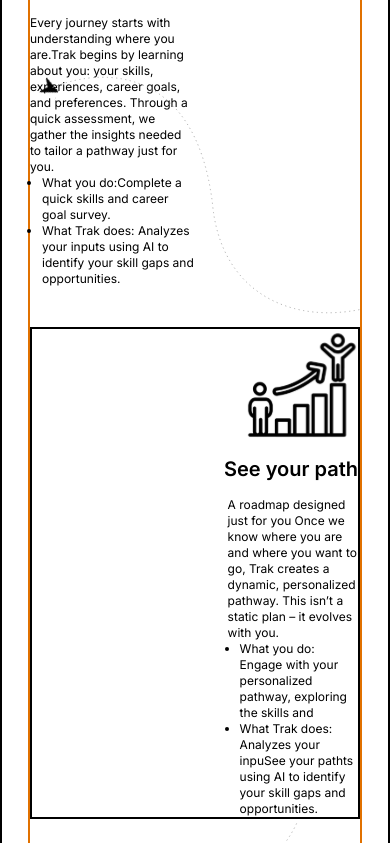
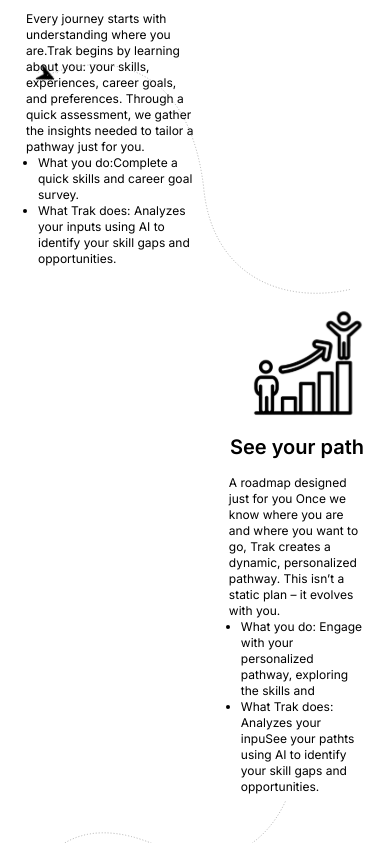
Before and after one commit to VishalMyla/Trak, a React (Vite) app: page / in a window 390 px wide. Shown: the part 2121-2964 px from the top of the page. Built offline with nearby package versions, Linux system fonts and the light colour scheme; a web font is replaced by a local one.

Commit message:
arrows for mobile version

```diff
--- a/src/App.css
+++ b/src/App.css
@@ -208,3 +208,12 @@
     transform: translateY(-10px);
   }
 }
+
+@media (max-width: 768px) {
+  svg {
+    width: 90%;
+  }
+  path {
+    stroke-width: 0.3%;
+  }
+}
--- a/src/component/AnimatedPath/index.jsx
+++ b/src/component/AnimatedPath/index.jsx
@@ -21,7 +21,7 @@
           autoRotate: true, // Rotate the arrow to follow the path's direction
           alignOrigin: [0.5, 0.5], // Center the arrow on the path
         },
-        duration: 5, // Animation duration
+        duration: window.innerWidth < 768 ? 3 : 5,  // Animation duration
         ease: 'power1.inOut', // Smooth easing
         paused: true, // Pause the animation initially
       });
@@ -40,8 +40,8 @@
   return (
     <div className=''>
       <svg
-        width="95%"
-        height="140%"
+        width="100%"
+        height="auto"
         viewBox="0 0 1383 1044"
         fill="none"
         xmlns="http://www.w3.org/2000/svg"
@@ -52,10 +52,10 @@
           id={pathId} // Unique ID for the path
           d={svgpath}
           stroke="#A5A5A5"
-          strokeWidth="3.70616"
+          strokeWidth="0.2%" // Use percentage for stroke width
           strokeLinecap="round"
           strokeLinejoin="round"
-          strokeDasharray="1.85 18.53"
+          strokeDasharray="0.1% 1%" // Use percentage for dash array
         />
       </svg>
     </div>
--- a/src/component/Works/index.jsx
+++ b/src/component/Works/index.jsx
@@ -65,7 +65,7 @@
     ]
 
     return (
-        <div className='my-40 flex flex-col items-center border-2 border-amber-600  justify-center mx-auto max-md:mx-1.5 max-md:block '>
+        <div className='my-40 flex flex-col items-center   justify-center mx-auto max-md:mx-1.5 max-md:block  '>
             <img
                 ref={arrowRef}
                 id="arrow"
@@ -96,7 +96,7 @@
 
 
                     </div>
-                    <AnimatedPath className=" left-12   max-md:left-5 max-md:top-10"
+                    <AnimatedPath className="h-[37rem] left-12   max-md:left-5 max-md:top-10"
                         svgpath="M2.4303 51.706C207.959 -39.7872 638.47 -67.0804 716.289 555.692C751.124 957.864 1069.11 1093.1 1380.3 1024.49"
                         pathId="dottedLine1"
                         arrowRef={arrowRef}
@@ -107,7 +107,7 @@
                 </div>
 
 
-                <div className=' flex flex-col items-end mt-40 max-md:mt-10 max-md:w-full border-2 '>
+                <div className=' flex flex-col items-end mt-40 max-md:mt-10 max-md:w-full  '>
                     <img src={Work2} alt="step1" className=' h-28' />
                     <h1 className='text-xl font-semibold mt-3.5'>See your path</h1>
                     <div className='w-[40%] max-md:w-[40%] mt-3.5  ml-6'>
@@ -174,7 +174,7 @@
                 </div>
 
 
-                <div className=' flex relative max-md:w-full border-2 '>
+                <div className=' flex relative max-md:w-full '>
                     <div className=' flex flex-col items-start mt-40  max-md:mt-20  '>
                         <img src={Work5} alt="step1" className=' h-28' />
                         <h1 className='text-xl font-semibold mt-3.5'>See your path</h1>
--- a/src/pages/Home.jsx
+++ b/src/pages/Home.jsx
@@ -21,7 +21,7 @@
   }, []);
   return (
     <>
-      <div className='px-20 max-md:px-5 border-2 border-b-amber-600'>
+      <div className='px-20 max-md:px-5'>
         {showOverlay &&
           <div class="fc-loader fc-loader_overlay">
             <div class="fc-loader_overlay-fill"></div>
```
